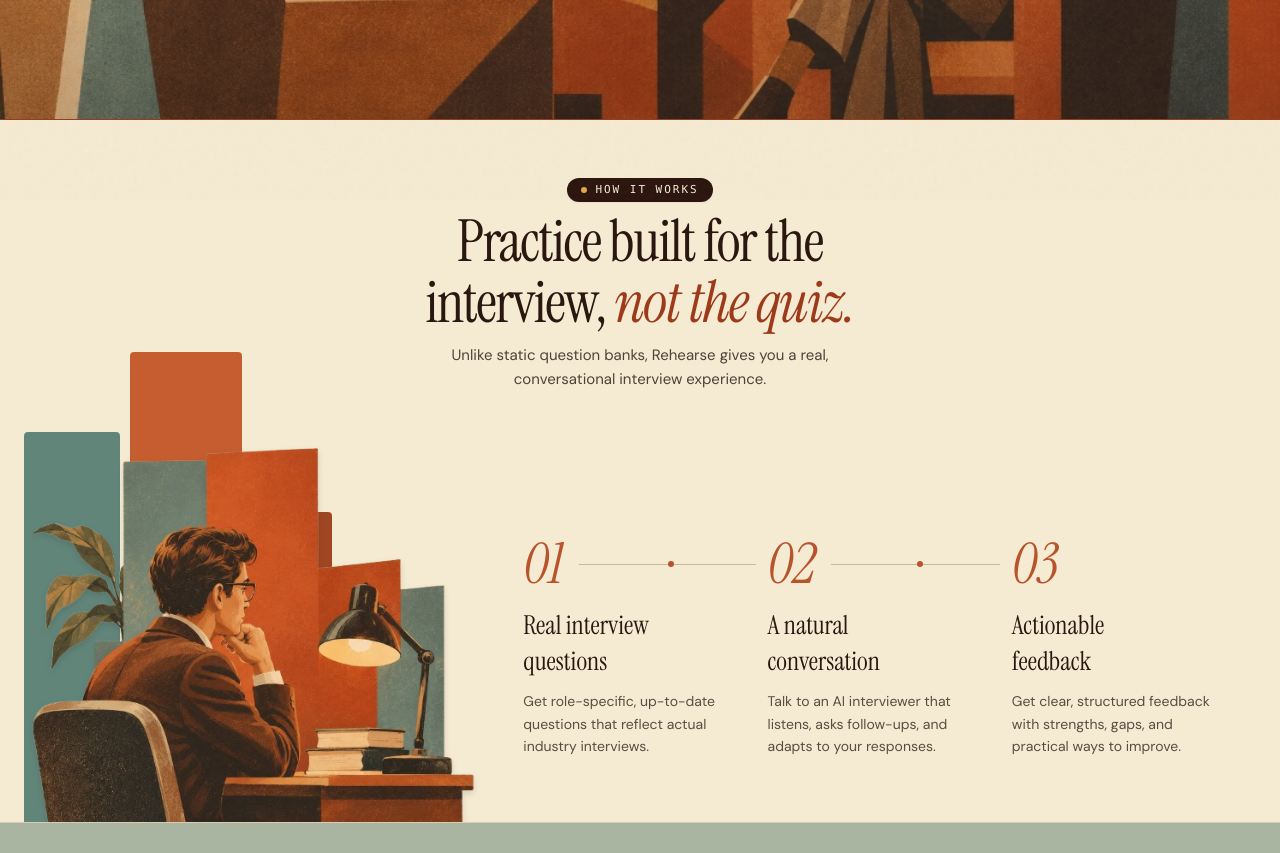
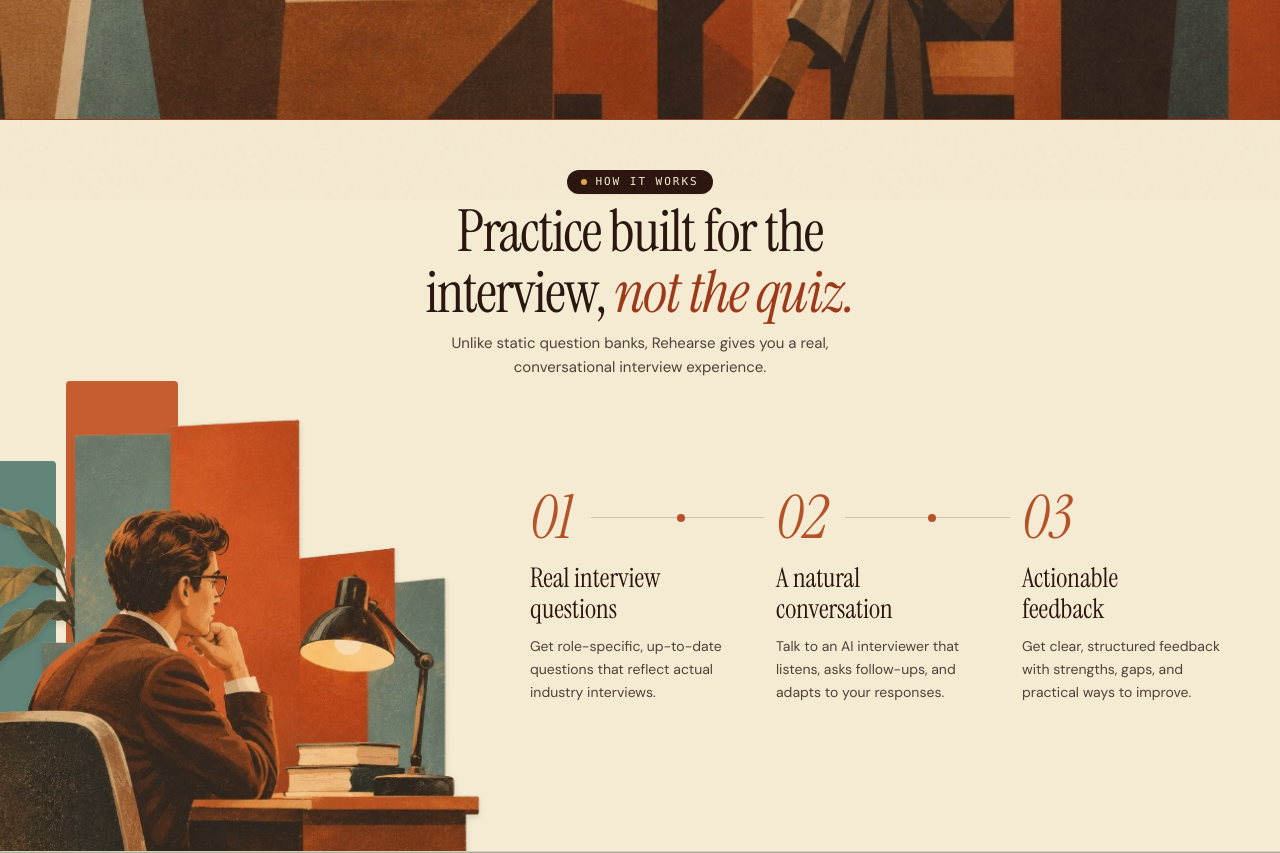
Before and after one commit to Deepjyoti78/Reharse-, a React (Vite) app: page / in a window 1280 px wide. Shown: the part 600-1453 px from the top of the page. Built offline with nearby package versions, Linux system fonts and the light colour scheme; no server answers.

Commit message:
style: shift intro card lower, shift scholar illustration left, reduce heading gap, and polish process points

```diff
--- a/src/components/HowItWorks.tsx
+++ b/src/components/HowItWorks.tsx
@@ -2,12 +2,12 @@ import React from 'react';
 
 export const HowItWorks: React.FC = () => {
   return (
-    <section id="how" className="relative bg-[#f5ead2] text-[#2a170f] pt-10 sm:pt-14 pb-0 overflow-hidden border-b border-[#3a2318]/15">
+    <section id="how" className="relative bg-[#f5ead2] text-[#2a170f] pt-8 sm:pt-12 pb-0 overflow-hidden border-b border-[#3a2318]/15">
 
       {/* ================= Part A — Header ================= */}
-      <div className="max-w-4xl mx-auto px-6 text-center mb-6 sm:mb-8">
+      <div className="max-w-4xl mx-auto px-6 text-center mb-2 sm:mb-3">
         {/* Badge */}
-        <div className="inline-flex items-center gap-2 px-3.5 py-1 rounded-full bg-[#2a140d] text-[#f6ebd4] text-[11px] font-mono tracking-[0.18em] uppercase mb-2.5 shadow-xs">
+        <div className="inline-flex items-center gap-2 px-3.5 py-1 rounded-full bg-[#2a140d] text-[#f6ebd4] text-[11px] font-mono tracking-[0.18em] uppercase mb-2 shadow-xs">
           <span className="w-1.5 h-1.5 rounded-full bg-[#dfa84c]" />
           <span>HOW IT WORKS</span>
         </div>
@@ -19,18 +19,18 @@ export const HowItWorks: React.FC = () => {
         </h2>
 
         {/* Subtitle */}
-        <p className="mt-2.5 text-[14px] sm:text-[15px] text-[#33251e]/85 max-w-xl mx-auto font-sans leading-relaxed font-normal">
+        <p className="mt-2 text-[14px] sm:text-[15px] text-[#33251e]/85 max-w-xl mx-auto font-sans leading-relaxed font-normal">
           Unlike static question banks, Rehearse gives you a real, <br className="hidden sm:inline" />
           conversational interview experience.
         </p>
       </div>
 
       {/* ================= Part B — Main Content Layout ================= */}
-      <div className="w-full pl-0 pr-4 sm:pr-8 lg:pr-12 xl:pr-16 max-w-7xl mx-auto">
-        <div className="grid grid-cols-1 lg:grid-cols-12 gap-8 lg:gap-10 items-end">
+      <div className="w-full pl-0 pr-4 sm:pr-8 lg:pr-10 xl:pr-12 max-w-[1440px] mx-auto">
+        <div className="grid grid-cols-1 lg:grid-cols-12 gap-6 lg:gap-8 xl:gap-10 items-end">
 
-          {/* Left Column: Thoughtful Scholar Illustration & Background Color Blocks */}
-          <div className="lg:col-span-5 relative flex items-end justify-center lg:justify-start self-end ml-0 sm:ml-4 lg:ml-6">
+          {/* Left Column: Shifted more to the left edge */}
+          <div className="lg:col-span-5 relative flex items-end justify-center lg:justify-start self-end ml-0 sm:-ml-2 lg:-ml-6 xl:-ml-10">
 
             {/* Mid-century Architectural Background Color Blocks */}
             <div className="absolute bottom-0 left-0 flex items-end gap-2.5 z-0 pointer-events-none opacity-95">
@@ -52,59 +52,59 @@ export const HowItWorks: React.FC = () => {
             </div>
           </div>
 
-          {/* Right Column: 3 Minimalist Steps connected by delicate hairline rules with centered dots */}
-          <div className="lg:col-span-7 flex flex-col justify-center pb-8 sm:pb-12 lg:pb-16 pt-4 lg:pt-0">
-            <div className="grid grid-cols-1 md:grid-cols-3 gap-6 lg:gap-8 xl:gap-10">
+          {/* Right Column: 3 Minimalist Steps - positioned close to the header with reduced empty space */}
+          <div className="lg:col-span-7 flex flex-col justify-start lg:self-center pt-0 sm:pt-1 pb-6 sm:pb-10 lg:pb-14">
+            <div className="grid grid-cols-1 md:grid-cols-3 gap-6 lg:gap-7 xl:gap-9">
 
               {/* Step 1: Real interview questions */}
               <div className="flex flex-col">
-                <div className="flex items-center mb-3 sm:mb-4">
-                  <span className="font-serif italic text-5xl sm:text-[56px] text-[#b8542c] leading-none shrink-0 pr-3 select-none">
+                <div className="flex items-center mb-3 sm:mb-3.5">
+                  <span className="font-serif italic text-5xl sm:text-[60px] text-[#b4532a] leading-none shrink-0 pr-3.5 select-none">
                     01
                   </span>
-                  <div className="hidden md:flex items-center flex-1 relative mr-[-1.5rem] lg:mr-[-2rem] xl:mr-[-2.5rem] pr-3 pl-1">
-                    <div className="h-[1px] bg-[#3a2318]/25 w-full" />
-                    <div className="absolute left-1/2 -translate-x-1/2 w-1.5 h-1.5 rounded-full bg-[#b8542c]" />
+                  <div className="hidden md:flex items-center flex-1 relative mr-[-1.5rem] lg:mr-[-1.75rem] xl:mr-[-2.25rem] pr-3 pl-1">
+                    <div className="h-[1.5px] bg-[#3a2318]/20 w-full" />
+                    <div className="absolute left-1/2 -translate-x-1/2 w-2 h-2 rounded-full bg-[#b4532a]" />
                   </div>
                 </div>
-                <h3 className="font-serif text-[22px] sm:text-[24px] lg:text-[26px] font-normal text-[#2a170f] leading-snug mb-2 sm:mb-2.5">
+                <h3 className="font-serif text-[23px] sm:text-[25px] lg:text-[27px] font-normal text-[#2a170f] leading-[1.18] mb-2 sm:mb-2.5">
                   Real interview<br />questions
                 </h3>
-                <p className="font-sans text-[13.5px] sm:text-[14px] text-[#33251e]/80 leading-relaxed font-normal">
+                <p className="font-sans text-[13.5px] sm:text-[14px] text-[#33251e]/85 leading-relaxed font-normal max-w-[270px]">
                   Get role-specific, up-to-date questions that reflect actual industry interviews.
                 </p>
               </div>
 
               {/* Step 2: A natural conversation */}
               <div className="flex flex-col">
-                <div className="flex items-center mb-3 sm:mb-4">
-                  <span className="font-serif italic text-5xl sm:text-[56px] text-[#b8542c] leading-none shrink-0 pr-3 select-none">
+                <div className="flex items-center mb-3 sm:mb-3.5">
+                  <span className="font-serif italic text-5xl sm:text-[60px] text-[#b4532a] leading-none shrink-0 pr-3.5 select-none">
                     02
                   </span>
-                  <div className="hidden md:flex items-center flex-1 relative mr-[-1.5rem] lg:mr-[-2rem] xl:mr-[-2.5rem] pr-3 pl-1">
-                    <div className="h-[1px] bg-[#3a2318]/25 w-full" />
-                    <div className="absolute left-1/2 -translate-x-1/2 w-1.5 h-1.5 rounded-full bg-[#b8542c]" />
+                  <div className="hidden md:flex items-center flex-1 relative mr-[-1.5rem] lg:mr-[-1.75rem] xl:mr-[-2.25rem] pr-3 pl-1">
+                    <div className="h-[1.5px] bg-[#3a2318]/20 w-full" />
+                    <div className="absolute left-1/2 -translate-x-1/2 w-2 h-2 rounded-full bg-[#b4532a]" />
                   </div>
                 </div>
-                <h3 className="font-serif text-[22px] sm:text-[24px] lg:text-[26px] font-normal text-[#2a170f] leading-snug mb-2 sm:mb-2.5">
+                <h3 className="font-serif text-[23px] sm:text-[25px] lg:text-[27px] font-normal text-[#2a170f] leading-[1.18] mb-2 sm:mb-2.5">
                   A natural<br />conversation
                 </h3>
-                <p className="font-sans text-[13.5px] sm:text-[14px] text-[#33251e]/80 leading-relaxed font-normal">
+                <p className="font-sans text-[13.5px] sm:text-[14px] text-[#33251e]/85 leading-relaxed font-normal max-w-[270px]">
                   Talk to an AI interviewer that listens, asks follow-ups, and adapts to your responses.
                 </p>
               </div>
 
               {/* Step 3: Actionable feedback */}
               <div className="flex flex-col">
-                <div className="flex items-center mb-3 sm:mb-4">
-                  <span className="font-serif italic text-5xl sm:text-[56px] text-[#b8542c] leading-none shrink-0 select-none">
+                <div className="flex items-center mb-3 sm:mb-3.5">
+                  <span className="font-serif italic text-5xl sm:text-[60px] text-[#b4532a] leading-none shrink-0 select-none">
                     03
                   </span>
                 </div>
-                <h3 className="font-serif text-[22px] sm:text-[24px] lg:text-[26px] font-normal text-[#2a170f] leading-snug mb-2 sm:mb-2.5">
+                <h3 className="font-serif text-[23px] sm:text-[25px] lg:text-[27px] font-normal text-[#2a170f] leading-[1.18] mb-2 sm:mb-2.5">
                   Actionable<br />feedback
                 </h3>
-                <p className="font-sans text-[13.5px] sm:text-[14px] text-[#33251e]/80 leading-relaxed font-normal">
+                <p className="font-sans text-[13.5px] sm:text-[14px] text-[#33251e]/85 leading-relaxed font-normal max-w-[270px]">
                   Get clear, structured feedback with strengths, gaps, and practical ways to improve.
                 </p>
               </div>
--- a/src/components/interview/InterviewFlow.tsx
+++ b/src/components/interview/InterviewFlow.tsx
@@ -60,7 +60,7 @@ export const InterviewFlow: React.FC = () => {
   }
 
   return (
-    <div className="relative min-h-screen bg-[#f3e7c9] text-[#2a1a12] pt-2 sm:pt-4 pb-8 px-2.5 sm:px-6 lg:px-8 font-sans flex flex-col justify-start overflow-x-hidden">
+    <div className="relative min-h-screen bg-[#f3e7c9] text-[#2a1a12] pt-6 sm:pt-10 lg:pt-12 pb-12 px-2.5 sm:px-6 lg:px-8 font-sans flex flex-col justify-start overflow-x-hidden">
       {/* Outer Architectural Blueprint Grid Pattern - Clean, non-multiplying outer backdrop */}
       <div
         className="fixed inset-0 pointer-events-none opacity-[0.25] z-0"
```
